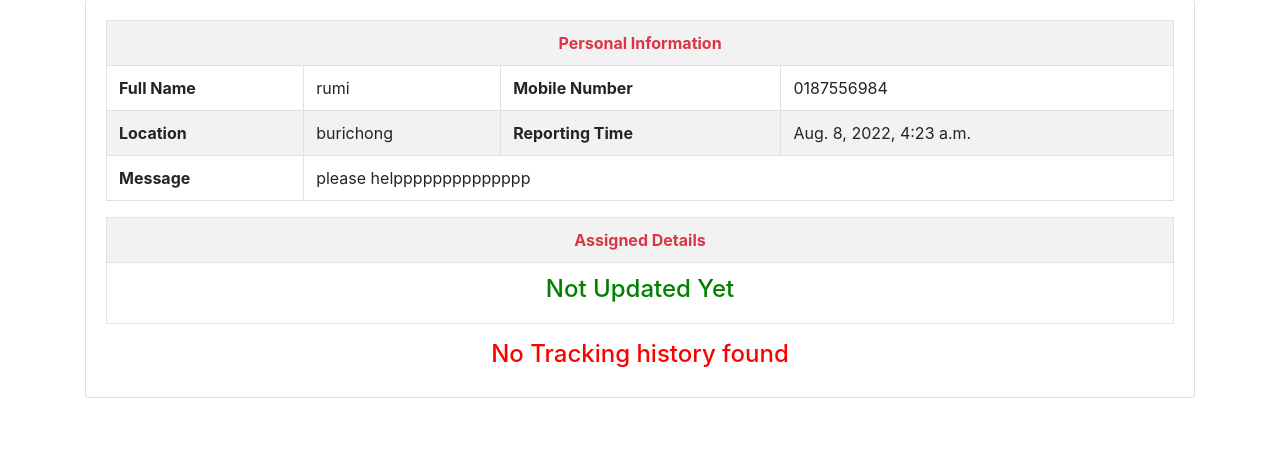
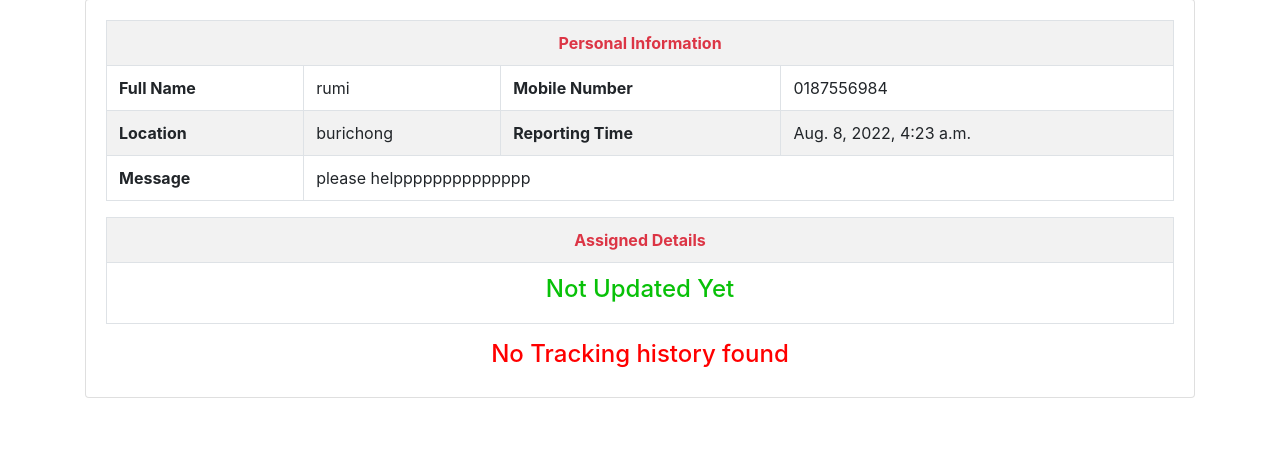
Before and after one commit to Fire-Fighter-Service/Fire-Fighter-project, a Django app: page /viewStatusDetails/8 in a window 1280 px wide. Shown: the part 547-1016 px from the top of the page. Run offline with Django 3.2, Linux system fonts and the light colour scheme; data comes from the database, SQL or seed files in the repository; lists and menus that the app fills with data are empty; some libraries are stand-ins or nearby versions.

Commit message:
Update viewStatusDetails.html

```diff
--- a/OnlineFire_ReportingSystem/firereport/templates/viewStatusDetails.html
+++ b/OnlineFire_ReportingSystem/firereport/templates/viewStatusDetails.html
@@ -68,7 +68,7 @@
                 </tr>
                 {% else %}
                 <tr>
-                    <th><h4 align="center" style="color:green"> Not Updated Yet </h4></th>
+                    <th><h4 align="center" style="color:rgb(8, 193, 8)"> Not Updated Yet </h4></th>
                 </tr>
                 {% endif %}
             </table>
```
